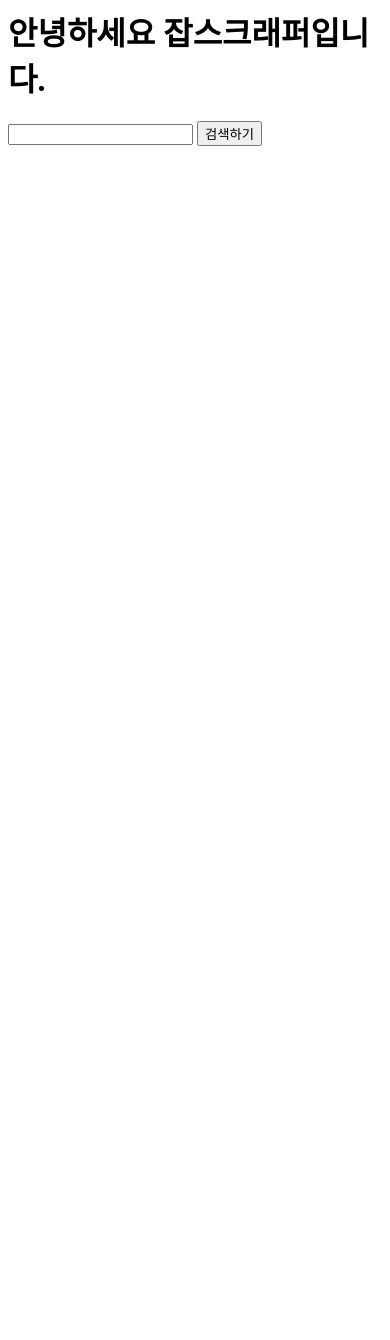
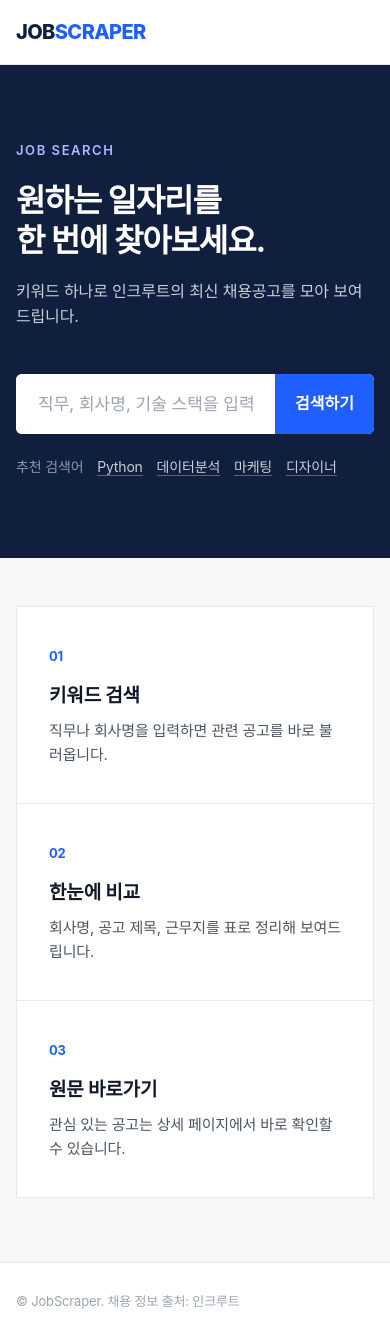
Before and after one commit to a01043547533-lang/job_19, a Flask app: page / in a window 390 px wide. Before the commit the page ends 146 px from the top, so only its background shows below. Run offline with Flask 3, Linux system fonts and the light colour scheme; some web fonts are replaced.

Commit message:
1021 11:26

```diff
--- a/app.py
+++ b/app.py
@@ -15,6 +15,7 @@ def search():
     error = None
     if not keyword:
         error = "검색어를 입력해 주세요."
+
     else:
         try:
             jobs = search_incruit(keyword)
--- /dev/null
+++ b/static/style.css
@@ -0,0 +1,427 @@
+@import url("https://cdn.jsdelivr.net/gh/orioncactus/pretendard@v1.3.9/dist/web/static/pretendard.min.css");
+
+:root {
+    --ink: #111827;
+    --ink-soft: #4b5563;
+    --ink-faint: #9ca3af;
+    --navy: #0f1f3d;
+    --accent: #1f5eff;
+    --accent-dark: #1748c9;
+    --line: #e5e7eb;
+    --paper: #f7f7f5;
+    --white: #ffffff;
+    --danger: #b42318;
+    --danger-bg: #fef3f2;
+}
+
+* {
+    box-sizing: border-box;
+    margin: 0;
+    padding: 0;
+}
+
+body {
+    font-family: "Pretendard", -apple-system, "Apple SD Gothic Neo", "Malgun Gothic", sans-serif;
+    color: var(--ink);
+    background: var(--paper);
+    line-height: 1.6;
+    letter-spacing: -0.01em;
+    -webkit-font-smoothing: antialiased;
+}
+
+a {
+    color: inherit;
+    text-decoration: none;
+}
+
+.container {
+    max-width: 1080px;
+    margin: 0 auto;
+    padding: 0 24px;
+}
+
+/* 상단 바 */
+.topbar {
+    background: var(--white);
+    border-bottom: 1px solid var(--line);
+}
+
+.topbar .container {
+    display: flex;
+    align-items: center;
+    justify-content: space-between;
+    height: 64px;
+}
+
+.logo {
+    font-size: 20px;
+    font-weight: 800;
+    letter-spacing: -0.03em;
+    color: var(--navy);
+}
+
+.logo span {
+    color: var(--accent);
+}
+
+.topbar nav a {
+    margin-left: 28px;
+    font-size: 15px;
+    font-weight: 500;
+    color: var(--ink-soft);
+}
+
+.topbar nav a:hover {
+    color: var(--ink);
+}
+
+/* 메인 */
+.hero {
+    background: var(--navy);
+    color: var(--white);
+    padding: 120px 0 128px;
+}
+
+.hero .eyebrow {
+    display: inline-block;
+    font-size: 13px;
+    font-weight: 600;
+    letter-spacing: 0.12em;
+    color: #a9bcff;
+    margin-bottom: 20px;
+}
+
+.hero h1 {
+    font-size: 48px;
+    font-weight: 700;
+    line-height: 1.25;
+    letter-spacing: -0.035em;
+}
+
+.hero p {
+    margin-top: 18px;
+    font-size: 18px;
+    color: #c7cedb;
+}
+
+.search-form {
+    display: flex;
+    max-width: 640px;
+    margin-top: 44px;
+    background: var(--white);
+    border-radius: 6px;
+    overflow: hidden;
+}
+
+.search-form input {
+    flex: 1;
+    min-width: 0;
+    border: 0;
+    padding: 0 22px;
+    height: 60px;
+    font: inherit;
+    font-size: 17px;
+    color: var(--ink);
+    outline: none;
+}
+
+.search-form input::placeholder {
+    color: var(--ink-faint);
+}
+
+.search-form button {
+    border: 0;
+    padding: 0 34px;
+    font: inherit;
+    font-size: 16px;
+    font-weight: 600;
+    color: var(--white);
+    background: var(--accent);
+    cursor: pointer;
+}
+
+.search-form button:hover {
+    background: var(--accent-dark);
+}
+
+.keywords {
+    margin-top: 22px;
+    font-size: 14px;
+    color: #8e9ab0;
+}
+
+.keywords a {
+    margin-left: 14px;
+    color: #c7cedb;
+    border-bottom: 1px solid rgba(199, 206, 219, 0.4);
+}
+
+.keywords a:hover {
+    color: var(--white);
+}
+
+.features {
+    display: grid;
+    grid-template-columns: repeat(3, 1fr);
+    gap: 1px;
+    margin: 72px 0 96px;
+    background: var(--line);
+    border: 1px solid var(--line);
+}
+
+.feature {
+    background: var(--white);
+    padding: 36px 32px;
+}
+
+.feature .num {
+    font-size: 13px;
+    font-weight: 700;
+    color: var(--accent);
+}
+
+.feature h3 {
+    margin-top: 12px;
+    font-size: 19px;
+    font-weight: 700;
+}
+
+.feature p {
+    margin-top: 8px;
+    font-size: 15px;
+    color: var(--ink-soft);
+}
+
+/* 검색 결과 */
+.result-head {
+    background: var(--white);
+    border-bottom: 1px solid var(--line);
+    padding: 48px 0 40px;
+}
+
+.result-head h1 {
+    font-size: 30px;
+    font-weight: 700;
+    letter-spacing: -0.03em;
+}
+
+.result-head h1 em {
+    font-style: normal;
+    color: var(--accent);
+}
+
+.result-head .count {
+    margin-top: 6px;
+    font-size: 15px;
+    color: var(--ink-soft);
+}
+
+.result-head .count strong {
+    color: var(--ink);
+}
+
+.result-head .search-form {
+    margin-top: 28px;
+    border: 1px solid #d1d5db;
+}
+
+.result-head .search-form input {
+    height: 52px;
+    font-size: 16px;
+}
+
+.result-body {
+    padding: 40px 0 96px;
+}
+
+.alert {
+    padding: 18px 22px;
+    border: 1px solid #fecdca;
+    border-radius: 6px;
+    background: var(--danger-bg);
+    color: var(--danger);
+    font-size: 15px;
+}
+
+.empty {
+    padding: 80px 0;
+    text-align: center;
+    color: var(--ink-soft);
+}
+
+.empty strong {
+    display: block;
+    margin-bottom: 6px;
+    font-size: 18px;
+    color: var(--ink);
+}
+
+.job-table {
+    width: 100%;
+    border-collapse: collapse;
+    background: var(--white);
+    border-top: 2px solid var(--navy);
+}
+
+.job-table th {
+    padding: 16px 18px;
+    font-size: 14px;
+    font-weight: 600;
+    color: var(--ink-soft);
+    text-align: left;
+    border-bottom: 1px solid var(--line);
+    background: #fafafa;
+}
+
+.job-table td {
+    padding: 22px 18px;
+    font-size: 15px;
+    border-bottom: 1px solid var(--line);
+    vertical-align: middle;
+}
+
+.job-table tbody tr:hover {
+    background: #f8faff;
+}
+
+.job-table .col-no {
+    width: 64px;
+    color: var(--ink-faint);
+    text-align: center;
+}
+
+.job-table .col-company {
+    width: 200px;
+    font-weight: 600;
+}
+
+.job-table .col-title {
+    color: var(--ink);
+}
+
+.job-table .col-location {
+    width: 160px;
+    color: var(--ink-soft);
+}
+
+.job-table .col-link {
+    width: 110px;
+    text-align: right;
+}
+
+.btn-view {
+    display: inline-block;
+    padding: 8px 16px;
+    font-size: 14px;
+    font-weight: 600;
+    color: var(--accent);
+    border: 1px solid var(--accent);
+    border-radius: 4px;
+    white-space: nowrap;
+}
+
+.btn-view:hover {
+    color: var(--white);
+    background: var(--accent);
+}
+
+/* 하단 */
+.footer {
+    border-top: 1px solid var(--line);
+    background: var(--white);
+    padding: 28px 0;
+    font-size: 13px;
+    color: var(--ink-faint);
+}
+
+/* 모바일 */
+@media (max-width: 760px) {
+    .container {
+        padding: 0 16px;
+    }
+
+    .topbar nav {
+        display: none;
+    }
+
+    .hero {
+        padding: 72px 0 80px;
+    }
+
+    .hero h1 {
+        font-size: 32px;
+    }
+
+    .hero p {
+        font-size: 16px;
+    }
+
+    .search-form button {
+        padding: 0 20px;
+    }
+
+    .keywords a {
+        margin-left: 10px;
+    }
+
+    .features {
+        grid-template-columns: 1fr;
+        margin: 48px 0 64px;
+    }
+
+    .result-head h1 {
+        font-size: 24px;
+    }
+
+    .job-table thead {
+        display: none;
+    }
+
+    .job-table,
+    .job-table tbody,
+    .job-table tr,
+    .job-table td {
+        display: block;
+        width: 100%;
+    }
+
+    .job-table tr {
+        position: relative;
+        padding: 20px 16px;
+        border-bottom: 1px solid var(--line);
+    }
+
+    .job-table td {
+        padding: 0;
+        border: 0;
+        text-align: left;
+    }
+
+    .job-table .col-no {
+        display: none;
+    }
+
+    .job-table .col-company {
+        width: auto;
+        font-size: 14px;
+        color: var(--ink-soft);
+    }
+
+    .job-table .col-title {
+        margin-top: 4px;
+        font-size: 16px;
+        font-weight: 600;
+    }
+
+    .job-table .col-location {
+        width: auto;
+        margin-top: 6px;
+        font-size: 14px;
+    }
+
+    .job-table .col-link {
+        width: auto;
+        margin-top: 14px;
+        text-align: left;
+    }
+}
--- a/templates/index.html
+++ b/templates/index.html
@@ -1,12 +1,66 @@
-<html>
-    <head></head>
+<!DOCTYPE html>
+<html lang="ko">
+    <head>
+        <meta charset="UTF-8" />
+        <meta name="viewport" content="width=device-width, initial-scale=1.0" />
+        <title>잡스크래퍼</title>
+        <link rel="stylesheet" href="{{ url_for('static', filename='style.css') }}" />
+    </head>
     <body>
-        <h1>안녕하세요 잡스크래퍼입니다.</h1>
-        <form action="/search">
-            <!-- 안녕하세요 -->
-            <input type="text" name="keyword" />
-            <button>검색하기</button>
-        </form>
+        <header class="topbar">
+            <div class="container">
+                <a href="/" class="logo">JOB<span>SCRAPER</span></a>
+                <nav>
+                    <a href="/">채용정보</a>
+                    <a href="/search?keyword=신입">신입공고</a>
+                    <a href="/search?keyword=인턴">인턴</a>
+                </nav>
+            </div>
+        </header>
 
+        <section class="hero">
+            <div class="container">
+                <span class="eyebrow">JOB SEARCH</span>
+                <h1>원하는 일자리를<br />한 번에 찾아보세요.</h1>
+                <p>키워드 하나로 인크루트의 최신 채용공고를 모아 보여드립니다.</p>
+
+                <form action="/search" class="search-form">
+                    <input type="text" name="keyword" placeholder="직무, 회사명, 기술 스택을 입력하세요" autocomplete="off" required />
+                    <button>검색하기</button>
+                </form>
+
+                <div class="keywords">
+                    추천 검색어
+                    <a href="/search?keyword=python">Python</a>
+                    <a href="/search?keyword=데이터분석">데이터분석</a>
+                    <a href="/search?keyword=마케팅">마케팅</a>
+                    <a href="/search?keyword=디자이너">디자이너</a>
+                </div>
+            </div>
+        </section>
+
+        <main class="container">
+            <div class="features">
+                <div class="feature">
+                    <span class="num">01</span>
+                    <h3>키워드 검색</h3>
+                    <p>직무나 회사명을 입력하면 관련 공고를 바로 불러옵니다.</p>
+                </div>
+                <div class="feature">
+                    <span class="num">02</span>
+                    <h3>한눈에 비교</h3>
+                    <p>회사명, 공고 제목, 근무지를 표로 정리해 보여드립니다.</p>
+                </div>
+                <div class="feature">
+                    <span class="num">03</span>
+                    <h3>원문 바로가기</h3>
+                    <p>관심 있는 공고는 상세 페이지에서 바로 확인할 수 있습니다.</p>
+                </div>
+            </div>
+        </main>
+
+        <footer class="footer">
+            <div class="container">© JobScraper. 채용 정보 출처: 인크루트</div>
+        </footer>
     </body>
 </html>
```
Also changed, not shown: templates/search.html (+62 -14 lines).
